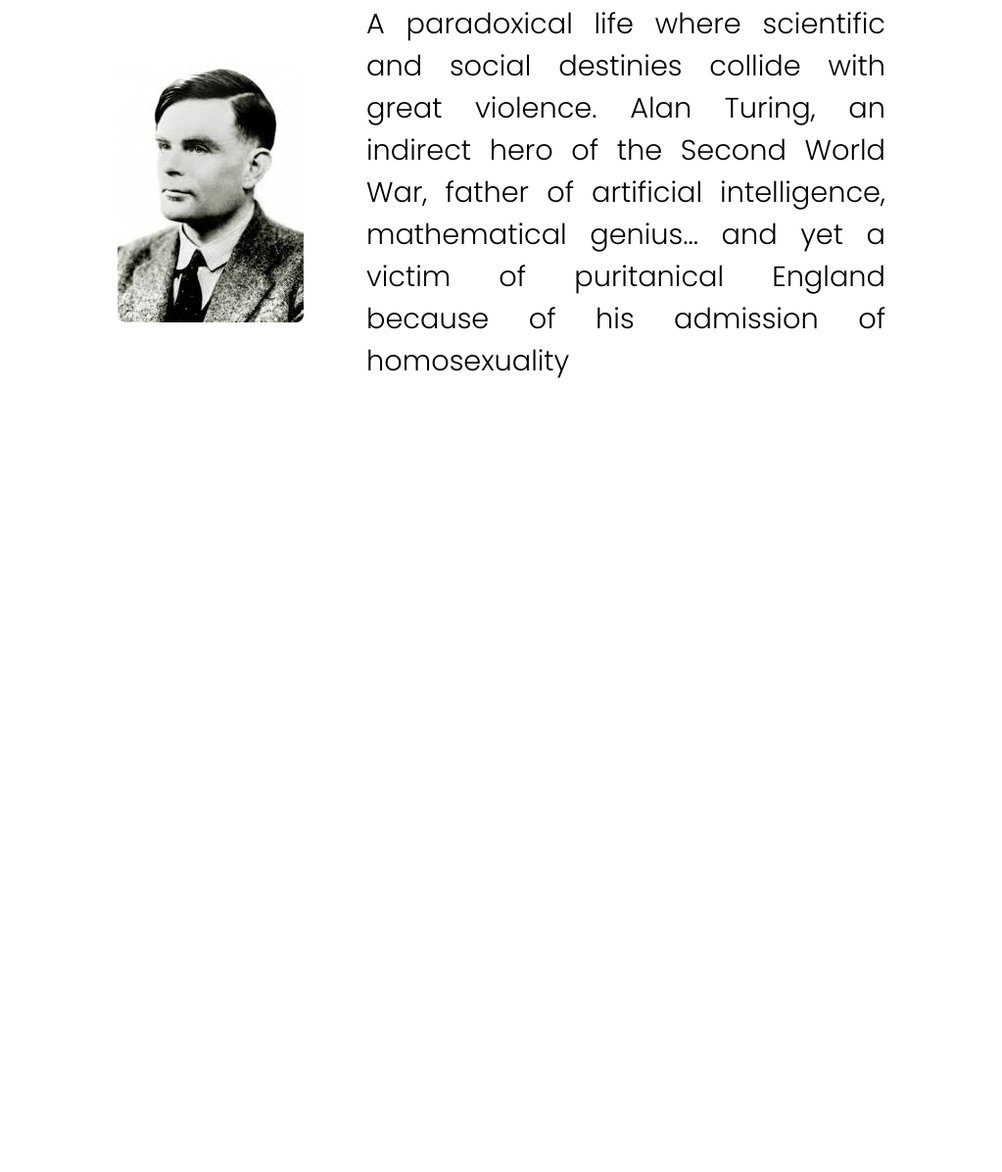
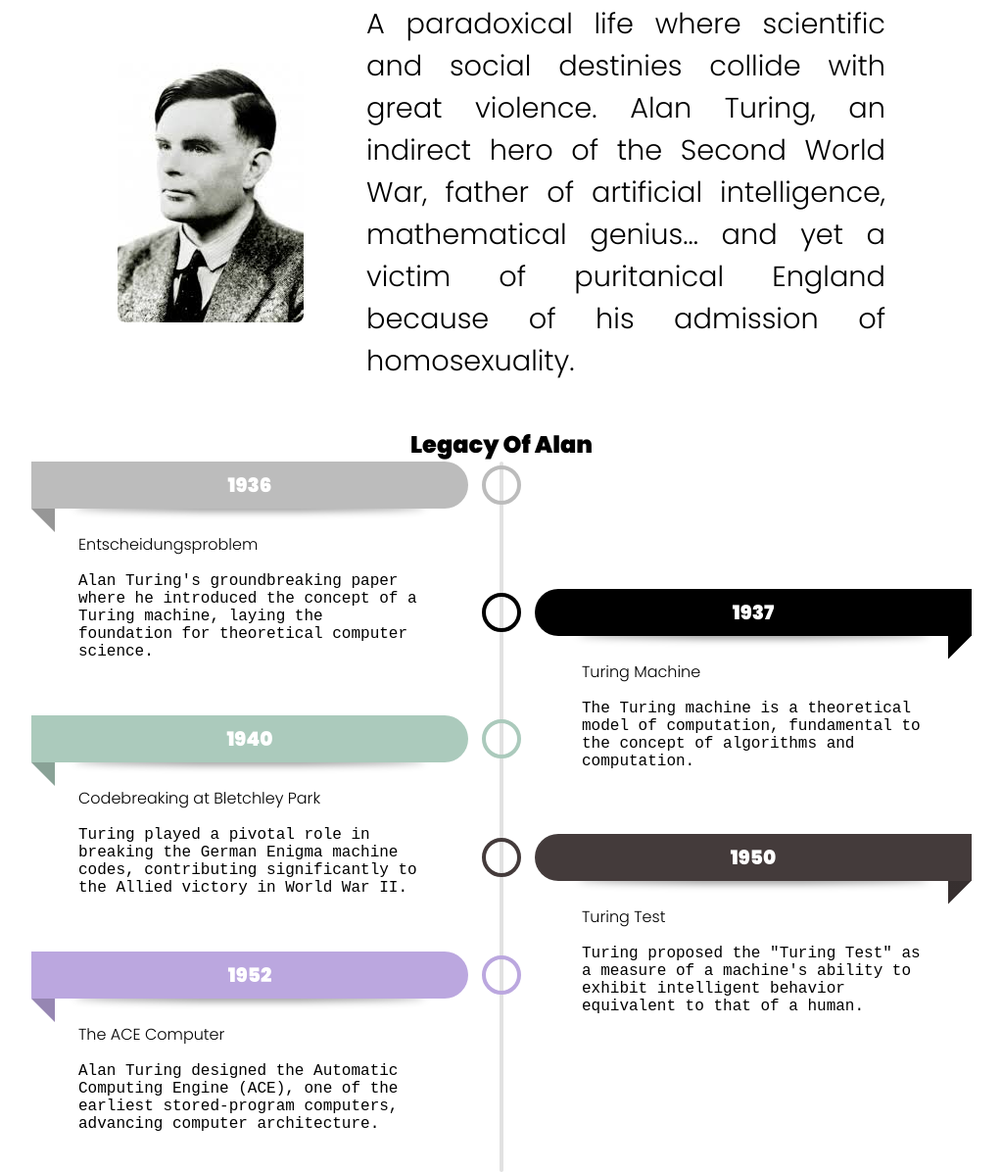
Before and after one commit to sam-349/Alan-Tribute_page, a plain HTML site: page index.html in a window 1280 px wide. Shown: the part 844-2040 px from the top of the page at 98% size, without its empty margins (128-1151 px from the left). Before the commit the page ends 1280 px from the top, so only its background shows below. Drawn offline with Linux system fonts and the light colour scheme.

Commit message:
Update index.html

```diff
--- a/index.html
+++ b/index.html
@@ -17,8 +17,43 @@
     <section class="about" id="about">
         <div class="about-box">
             <img src="images/about-img.jpg" alt="alan turing">
-            <p>A paradoxical life where scientific and social destinies collide with great violence. Alan Turing, an indirect hero of the Second World War, father of artificial intelligence, mathematical genius... and yet a victim of puritanical England because of his admission of homosexuality</p>
+            <p>A paradoxical life where scientific and social destinies collide with great violence. Alan Turing, an indirect hero of the Second World War, father of artificial intelligence, mathematical genius... and yet a victim of puritanical England because of his admission of homosexuality.</p>
         </div>
+    </section>
+    <section class="timeline">
+        <h1>Legacy Of Alan</h1>
+        <ul>
+        <li style="--accent-color:#bcbcbc">
+            <!-- #41516C -->
+        <div class="date">1936</div>
+        <div class="title">Entscheidungsproblem</div>
+        <div class="descr">Alan Turing's groundbreaking paper where he introduced the concept of a Turing machine, laying the foundation for theoretical computer science.</div>
+        </li>
+        <li style="--accent-color:#000">
+            <!-- #FBCA3E -->
+        <div class="date">1937</div>
+        <div class="title">Turing Machine</div>
+        <div class="descr">The Turing machine is a theoretical model of computation, fundamental to the concept of algorithms and computation.</div>
+        </li>
+        <li style="--accent-color:#abcabc">
+            <!-- #E24A68 -->
+        <div class="date">1940</div>
+        <div class="title">	Codebreaking at Bletchley Park</div>
+        <div class="descr">Turing played a pivotal role in breaking the German Enigma machine codes, contributing significantly to the Allied victory in World War II.</div>
+        </li>
+        <li style="--accent-color:rgb(68,59,59)">
+            <!-- #1B5F8C -->
+        <div class="date">1950</div>
+        <div class="title">Turing Test</div>
+        <div class="descr">Turing proposed the "Turing Test" as a measure of a machine's ability to exhibit intelligent behavior equivalent to that of a human.</div>
+        </li>
+        <li style="--accent-color:rgb(187,167,223)">
+            <!-- #4CADAD -->
+        <div class="date">1952</div>
+        <div class="title">	The ACE Computer</div>
+        <div class="descr">Alan Turing designed the Automatic Computing Engine (ACE), one of the earliest stored-program computers, advancing computer architecture.</div>
+        </li>
+        </ul>
     </section>
 
     <script src="script.js"></script>
```
